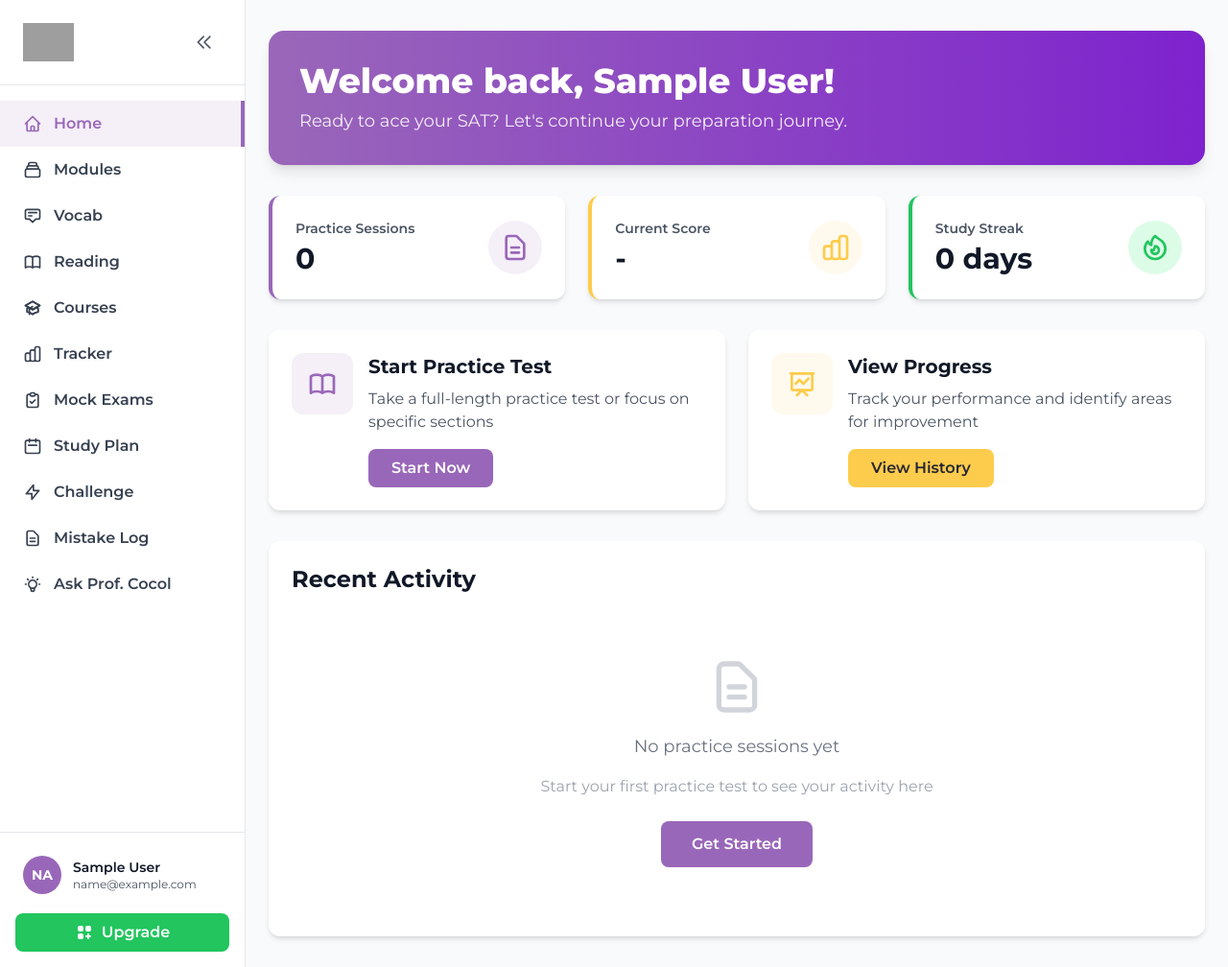
After one commit to DSAT-School/cute_prep, a Django app: page /dashboard/ in a window 1280 px wide. The commit adds this page. Shown: the whole page at 96% size. Run offline with Django 4.2, Linux system fonts and the light colour scheme; the visitor is signed in with stand-in values (Sample User, id 1); some libraries are stand-ins or nearby versions; grey boxes are pictures that could not be loaded.

Commit message:
feat: Refactor URL routing, update view redirects, and enhance dashboard layout with TailwindCSS

```diff
--- a/apps/core/urls.py
+++ b/apps/core/urls.py
@@ -1,8 +1,8 @@
-"""URL configuration for core application."""
+"""URL configuration for core application API endpoints."""
 from django.urls import include, path
 from rest_framework.routers import DefaultRouter
 
-from .views import UserViewSet, dashboard_view, health_check, set_timezone
+from .views import UserViewSet, health_check, set_timezone
 
 app_name = "core"
 
@@ -12,6 +12,5 @@ router.register(r"users", UserViewSet, basename="user")
 urlpatterns = [
     path("health/", health_check, name="health-check"),
     path("set-timezone/", set_timezone, name="set-timezone"),
-    path("dashboard/", dashboard_view, name="dashboard"),
     path("", include(router.urls)),
 ]
--- a/apps/core/views.py
+++ b/apps/core/views.py
@@ -241,7 +241,7 @@ class CustomLoginView(LoginView):
     redirect_authenticated_user = True
 
     def get_success_url(self):
-        return reverse_lazy("core:dashboard")
+        return reverse_lazy("dashboard")
 
 
 class CustomSignupView(CreateView):
@@ -250,7 +250,7 @@ class CustomSignupView(CreateView):
     """
     template_name = "auth/signup.html"
     form_class = CustomSignupForm
-    success_url = reverse_lazy("core:dashboard")
+    success_url = reverse_lazy("dashboard")
 
     def form_valid(self, form):
         response = super().form_valid(form)
@@ -260,7 +260,7 @@ class CustomSignupView(CreateView):
 
     def get(self, request, *args, **kwargs):
         if request.user.is_authenticated:
-            return redirect("core:dashboard")
+            return redirect("dashboard")
         return super().get(request, *args, **kwargs)
 
 
--- a/config/urls.py
+++ b/config/urls.py
@@ -9,9 +9,10 @@ from django.contrib import admin
 from django.urls import include, path
 from django.views.generic import TemplateView
 
-from apps.core.views import CustomLoginView, CustomLogoutView, CustomSignupView
+from apps.core.views import CustomLoginView, CustomLogoutView, CustomSignupView, dashboard_view
 
 urlpatterns = [
+    # Landing and Home Pages
     path("", TemplateView.as_view(template_name="landing.html"), name="landing"),
     path("home/", TemplateView.as_view(template_name="home.html"), name="home"),
 
@@ -21,7 +22,13 @@ urlpatterns = [
     path("logout/", CustomLogoutView.as_view(), name="logout"),
     path("accounts/", include("allauth.urls")),
 
+    # SSR Pages (Server-Side Rendered)
+    path("dashboard/", dashboard_view, name="dashboard"),
+
+    # Admin
     path("admin/", admin.site.urls),
+
+    # API Endpoints
     path("api/", include("apps.core.urls")),
 ]
 
--- /dev/null
+++ b/templates/base_dashboard.html
@@ -0,0 +1,202 @@
+{% load static %}
+<!DOCTYPE html>
+<html lang="en" class="scroll-smooth">
+<head>
+    <meta charset="UTF-8">
+    <meta name="viewport" content="width=device-width, initial-scale=1.0">
+    <meta http-equiv="X-UA-Compatible" content="ie=edge">
+    <title>{% block title %}Dashboard - DSAT SCHOOL{% endblock %}</title>
+
+    <!-- TailwindCSS CDN -->
+    <script src="https://cdn.tailwindcss.com"></script>
+    <link href="https://fonts.googleapis.com/css2?family=Montserrat:wght@400;600;700;800&display=swap" rel="stylesheet">
+
+    <!-- Alpine.js for interactive components -->
+    <script defer src="https://cdn.jsdelivr.net/npm/alpinejs@3.x.x/dist/cdn.min.js"></script>
+
+    <script>
+        tailwind.config = {
+            theme: {
+                extend: {
+                    colors: {
+                        'primary': '#9967b9',
+                        'secondary': '#fdcc4c',
+                        'dark': '#262632'
+                    },
+                    fontFamily: {
+                        'sans': ['Montserrat', 'sans-serif']
+                    }
+                }
+            }
+        }
+    </script>
+
+    <style>
+        body { font-family: 'Montserrat', sans-serif; }
+    </style>
+
+    <!-- Additional CSS -->
+    {% block extra_css %}{% endblock %}
+</head>
+<body class="bg-gray-50">
+    <div class="flex h-screen overflow-hidden" x-data="{ sidebarOpen: true }">
+        <!-- Sidebar -->
+        <aside :class="sidebarOpen ? 'w-64' : 'w-20'" class="bg-white border-r border-gray-200 flex flex-col transition-all duration-300">
+            <!-- Logo and Collapse Button -->
+            <div class="p-6 border-b border-gray-200 flex items-center justify-between">
+                <a href="/" class="flex items-center justify-center" x-show="sidebarOpen">
+                    <img src="https://static.dsatschool.com/practice-site/logo%20main%20w%20text.png" alt="DSAT SCHOOL" class="h-10">
+                </a>
+                <button @click="sidebarOpen = !sidebarOpen" class="p-2 rounded-lg hover:bg-gray-100 transition-colors" :class="!sidebarOpen && 'mx-auto'">
+                    <svg class="w-5 h-5 text-gray-600" fill="none" stroke="currentColor" viewBox="0 0 24 24">
+                        <path stroke-linecap="round" stroke-linejoin="round" stroke-width="2" :d="sidebarOpen ? 'M11 19l-7-7 7-7m8 14l-7-7 7-7' : 'M13 5l7 7-7 7M5 5l7 7-7 7'"/>
+                    </svg>
+                </button>
+            </div>
+
+            <!-- Navigation -->
+            <nav class="flex-1 overflow-y-auto py-4">
+                <a href="/dashboard/" class="flex items-center space-x-3 px-6 py-3 text-gray-700 hover:bg-gray-50 hover:text-primary transition-colors {% if request.path == '/dashboard/' %}bg-primary bg-opacity-10 text-primary border-r-4 border-primary{% endif %}" :class="!sidebarOpen && 'justify-center px-0'">
+                    <svg class="w-5 h-5 flex-shrink-0" fill="none" stroke="currentColor" viewBox="0 0 24 24">
+                        <path stroke-linecap="round" stroke-linejoin="round" stroke-width="2" d="M3 12l2-2m0 0l7-7 7 7M5 10v10a1 1 0 001 1h3m10-11l2 2m-2-2v10a1 1 0 01-1 1h-3m-6 0a1 1 0 001-1v-4a1 1 0 011-1h2a1 1 0 011 1v4a1 1 0 001 1m-6 0h6"/>
+                    </svg>
+                    <span class="font-semibold whitespace-nowrap" x-show="sidebarOpen">Home</span>
+                </a>
+
+                <a href="/practice/modules/" class="flex items-center space-x-3 px-6 py-3 text-gray-700 hover:bg-gray-50 hover:text-primary transition-colors" :class="!sidebarOpen && 'justify-center px-0'">
+                    <svg class="w-5 h-5 flex-shrink-0" fill="none" stroke="currentColor" viewBox="0 0 24 24">
+                        <path stroke-linecap="round" stroke-linejoin="round" stroke-width="2" d="M19 11H5m14 0a2 2 0 012 2v6a2 2 0 01-2 2H5a2 2 0 01-2-2v-6a2 2 0 012-2m14 0V9a2 2 0 00-2-2M5 11V9a2 2 0 012-2m0 0V5a2 2 0 012-2h6a2 2 0 012 2v2M7 7h10"/>
+                    </svg>
+                    <span class="font-semibold whitespace-nowrap" x-show="sidebarOpen">Modules</span>
+                </a>
+
+                <a href="/practice/vocab/" class="flex items-center space-x-3 px-6 py-3 text-gray-700 hover:bg-gray-50 hover:text-primary transition-colors" :class="!sidebarOpen && 'justify-center px-0'">
+                    <svg class="w-5 h-5 flex-shrink-0" fill="none" stroke="currentColor" viewBox="0 0 24 24">
+                        <path stroke-linecap="round" stroke-linejoin="round" stroke-width="2" d="M7 8h10M7 12h4m1 8l-4-4H5a2 2 0 01-2-2V6a2 2 0 012-2h14a2 2 0 012 2v8a2 2 0 01-2 2h-3l-4 4z"/>
+                    </svg>
+                    <span class="font-semibold whitespace-nowrap" x-show="sidebarOpen">Vocab</span>
+                </a>
+
+                <a href="/practice/reading/" class="flex items-center space-x-3 px-6 py-3 text-gray-700 hover:bg-gray-50 hover:text-primary transition-colors" :class="!sidebarOpen && 'justify-center px-0'">
+                    <svg class="w-5 h-5 flex-shrink-0" fill="none" stroke="currentColor" viewBox="0 0 24 24">
+                        <path stroke-linecap="round" stroke-linejoin="round" stroke-width="2" d="M12 6.253v13m0-13C10.832 5.477 9.246 5 7.5 5S4.168 5.477 3 6.253v13C4.168 18.477 5.754 18 7.5 18s3.332.477 4.5 1.253m0-13C13.168 5.477 14.754 5 16.5 5c1.747 0 3.332.477 4.5 1.253v13C19.832 18.477 18.247 18 16.5 18c-1.746 0-3.332.477-4.5 1.253"/>
+                    </svg>
+                    <span class="font-semibold whitespace-nowrap" x-show="sidebarOpen">Reading</span>
+                </a>
+
+                <a href="/practice/courses/" class="flex items-center space-x-3 px-6 py-3 text-gray-700 hover:bg-gray-50 hover:text-primary transition-colors" :class="!sidebarOpen && 'justify-center px-0'">
+                    <svg class="w-5 h-5 flex-shrink-0" fill="none" stroke="currentColor" viewBox="0 0 24 24">
+                        <path stroke-linecap="round" stroke-linejoin="round" stroke-width="2" d="M12 14l9-5-9-5-9 5 9 5z"/>
+                        <path stroke-linecap="round" stroke-linejoin="round" stroke-width="2" d="M12 14l6.16-3.422a12.083 12.083 0 01.665 6.479A11.952 11.952 0 0012 20.055a11.952 11.952 0 00-6.824-2.998 12.078 12.078 0 01.665-6.479L12 14z"/>
+                        <path stroke-linecap="round" stroke-linejoin="round" stroke-width="2" d="M12 14l9-5-9-5-9 5 9 5zm0 0l6.16-3.422a12.083 12.083 0 01.665 6.479A11.952 11.952 0 0012 20.055a11.952 11.952 0 00-6.824-2.998 12.078 12.078 0 01.665-6.479L12 14zm-4 6v-7.5l4-2.222"/>
+                    </svg>
+                    <span class="font-semibold whitespace-nowrap" x-show="sidebarOpen">Courses</span>
+                </a>
+
+                <a href="/practice/tracker/" class="flex items-center space-x-3 px-6 py-3 text-gray-700 hover:bg-gray-50 hover:text-primary transition-colors" :class="!sidebarOpen && 'justify-center px-0'">
+                    <svg class="w-5 h-5 flex-shrink-0" fill="none" stroke="currentColor" viewBox="0 0 24 24">
+                        <path stroke-linecap="round" stroke-linejoin="round" stroke-width="2" d="M9 19v-6a2 2 0 00-2-2H5a2 2 0 00-2 2v6a2 2 0 002 2h2a2 2 0 002-2zm0 0V9a2 2 0 012-2h2a2 2 0 012 2v10m-6 0a2 2 0 002 2h2a2 2 0 002-2m0 0V5a2 2 0 012-2h2a2 2 0 012 2v14a2 2 0 01-2 2h-2a2 2 0 01-2-2z"/>
+                    </svg>
+                    <span class="font-semibold whitespace-nowrap" x-show="sidebarOpen">Tracker</span>
+                </a>
+
+                <a href="/practice/mock-exams/" class="flex items-center space-x-3 px-6 py-3 text-gray-700 hover:bg-gray-50 hover:text-primary transition-colors" :class="!sidebarOpen && 'justify-center px-0'">
+                    <svg class="w-5 h-5 flex-shrink-0" fill="none" stroke="currentColor" viewBox="0 0 24 24">
+                        <path stroke-linecap="round" stroke-linejoin="round" stroke-width="2" d="M9 5H7a2 2 0 00-2 2v12a2 2 0 002 2h10a2 2 0 002-2V7a2 2 0 00-2-2h-2M9 5a2 2 0 002 2h2a2 2 0 002-2M9 5a2 2 0 012-2h2a2 2 0 012 2m-6 9l2 2 4-4"/>
+                    </svg>
+                    <span class="font-semibold whitespace-nowrap" x-show="sidebarOpen">Mock Exams</span>
+                </a>
+
+                <a href="/practice/study-plan/" class="flex items-center space-x-3 px-6 py-3 text-gray-700 hover:bg-gray-50 hover:text-primary transition-colors" :class="!sidebarOpen && 'justify-center px-0'">
+                    <svg class="w-5 h-5 flex-shrink-0" fill="none" stroke="currentColor" viewBox="0 0 24 24">
+                        <path stroke-linecap="round" stroke-linejoin="round" stroke-width="2" d="M8 7V3m8 4V3m-9 8h10M5 21h14a2 2 0 002-2V7a2 2 0 00-2-2H5a2 2 0 00-2 2v12a2 2 0 002 2z"/>
+                    </svg>
+                    <span class="font-semibold whitespace-nowrap" x-show="sidebarOpen">Study Plan</span>
+                </a>
+
+                <a href="/practice/challenge/" class="flex items-center space-x-3 px-6 py-3 text-gray-700 hover:bg-gray-50 hover:text-primary transition-colors" :class="!sidebarOpen && 'justify-center px-0'">
+                    <svg class="w-5 h-5 flex-shrink-0" fill="none" stroke="currentColor" viewBox="0 0 24 24">
+                        <path stroke-linecap="round" stroke-linejoin="round" stroke-width="2" d="M13 10V3L4 14h7v7l9-11h-7z"/>
+                    </svg>
+                    <span class="font-semibold whitespace-nowrap" x-show="sidebarOpen">Challenge</span>
+                </a>
+
+                <a href="/practice/mistakes/" class="flex items-center space-x-3 px-6 py-3 text-gray-700 hover:bg-gray-50 hover:text-primary transition-colors" :class="!sidebarOpen && 'justify-center px-0'">
+                    <svg class="w-5 h-5 flex-shrink-0" fill="none" stroke="currentColor" viewBox="0 0 24 24">
+                        <path stroke-linecap="round" stroke-linejoin="round" stroke-width="2" d="M9 12h6m-6 4h6m2 5H7a2 2 0 01-2-2V5a2 2 0 012-2h5.586a1 1 0 01.707.293l5.414 5.414a1 1 0 01.293.707V19a2 2 0 01-2 2z"/>
+                    </svg>
+                    <span class="font-semibold whitespace-nowrap" x-show="sidebarOpen">Mistake Log</span>
+                </a>
+
+                <a href="/ai-tutor/" class="flex items-center space-x-3 px-6 py-3 text-gray-700 hover:bg-gray-50 hover:text-primary transition-colors" :class="!sidebarOpen && 'justify-center px-0'">
+                    <svg class="w-5 h-5 flex-shrink-0" fill="none" stroke="currentColor" viewBox="0 0 24 24">
+                        <path stroke-linecap="round" stroke-linejoin="round" stroke-width="2" d="M9.663 17h4.673M12 3v1m6.364 1.636l-.707.707M21 12h-1M4 12H3m3.343-5.657l-.707-.707m2.828 9.9a5 5 0 117.072 0l-.548.547A3.374 3.374 0 0014 18.469V19a2 2 0 11-4 0v-.531c0-.895-.356-1.754-.988-2.386l-.548-.547z"/>
+                    </svg>
+                    <span class="font-semibold whitespace-nowrap" x-show="sidebarOpen">Ask Prof. Cocol</span>
+                </a>
+            </nav>
+
+            <!-- User Profile Section -->
+            <div class="border-t border-gray-200 p-4">
+                <div x-data="{ open: false }" class="relative">
+                    <button @click="open = !open" class="flex items-center space-x-3 w-full px-2 py-2 rounded-lg hover:bg-gray-50 transition-colors" :class="!sidebarOpen && 'justify-center px-0'">
+                        <div class="w-10 h-10 rounded-full bg-primary text-white flex items-center justify-center font-bold text-sm flex-shrink-0">
+                            {{ user.email.0|upper }}{{ user.email.1|upper }}
+                        </div>
+                        <div class="flex-1 text-left overflow-hidden" x-show="sidebarOpen">
+                            <p class="text-sm font-semibold text-gray-900 truncate">{{ user.get_full_name|default:user.username }}</p>
+                            <p class="text-xs text-gray-600 truncate">{{ user.email }}</p>
+                        </div>
+                    </button>
+
+                    <!-- Dropdown Menu -->
+                    <div x-show="open" @click.away="open = false" x-transition class="absolute bottom-full left-0 right-0 mb-2 bg-white rounded-lg shadow-xl border border-gray-200 py-2" :class="!sidebarOpen && 'left-auto right-0 w-48'">
+                        <a href="/profile/" class="block px-4 py-2 text-sm text-gray-700 hover:bg-gray-50">
+                            Profile Settings
+                        </a>
+                        <div class="border-t border-gray-200 my-1"></div>
+                        <a href="/logout/" class="block px-4 py-2 text-sm text-red-600 hover:bg-red-50">
+                            Sign Out
+                        </a>
+                    </div>
+                </div>
+
+                <!-- Upgrade Button -->
+                <button class="mt-3 w-full bg-green-500 text-white px-4 py-2 rounded-lg font-semibold hover:bg-green-600 transition-colors flex items-center justify-center space-x-2" x-show="sidebarOpen">
+                    <svg class="w-5 h-5" fill="currentColor" viewBox="0 0 20 20">
+                        <path d="M5 3a2 2 0 00-2 2v2a2 2 0 002 2h2a2 2 0 002-2V5a2 2 0 00-2-2H5zM5 11a2 2 0 00-2 2v2a2 2 0 002 2h2a2 2 0 002-2v-2a2 2 0 00-2-2H5zM11 5a2 2 0 012-2h2a2 2 0 012 2v2a2 2 0 01-2 2h-2a2 2 0 01-2-2V5zM14 11a1 1 0 011 1v1h1a1 1 0 110 2h-1v1a1 1 0 11-2 0v-1h-1a1 1 0 110-2h1v-1a1 1 0 011-1z"/>
+                    </svg>
+                    <span>Upgrade</span>
+                </button>
+
+                <!-- Upgrade Icon Only (when collapsed) -->
+                <button class="mt-3 w-full bg-green-500 text-white p-3 rounded-lg font-semibold hover:bg-green-600 transition-colors flex items-center justify-center" x-show="!sidebarOpen">
+                    <svg class="w-5 h-5" fill="currentColor" viewBox="0 0 20 20">
+                        <path d="M5 3a2 2 0 00-2 2v2a2 2 0 002 2h2a2 2 0 002-2V5a2 2 0 00-2-2H5zM5 11a2 2 0 00-2 2v2a2 2 0 002 2h2a2 2 0 002-2v-2a2 2 0 00-2-2H5zM11 5a2 2 0 012-2h2a2 2 0 012 2v2a2 2 0 01-2 2h-2a2 2 0 01-2-2V5zM14 11a1 1 0 011 1v1h1a1 1 0 110 2h-1v1a1 1 0 11-2 0v-1h-1a1 1 0 110-2h1v-1a1 1 0 011-1z"/>
+                    </svg>
+                </button>
+            </div>
+        </aside>
+
+        <!-- Main Content -->
+        <main class="flex-1 overflow-y-auto">
+            <!-- Messages -->
+            {% if messages %}
+                <div class="bg-white border-b border-gray-200 px-6 py-4">
+                    {% for message in messages %}
+                        <div class="p-4 rounded-lg mb-4 {% if message.tags == 'error' %}bg-red-100 text-red-800{% elif message.tags == 'success' %}bg-green-100 text-green-800{% elif message.tags == 'warning' %}bg-yellow-100 text-yellow-800{% else %}bg-blue-100 text-blue-800{% endif %}">
+                            {{ message }}
+                        </div>
+                    {% endfor %}
+                </div>
+            {% endif %}
+
+            <!-- Page Content -->
+            {% block content %}{% endblock %}
+        </main>
+    </div>
+
+    <!-- Additional JS -->
+    {% block extra_js %}{% endblock %}
+</body>
+</html>
--- a/templates/dashboard.html
+++ b/templates/dashboard.html
@@ -1,10 +1,10 @@
-{% extends "base.html" %}
+{% extends "base_dashboard.html" %}
 
 {% block title %}Dashboard - DSAT SCHOOL{% endblock %}
 
 {% block content %}
-<div class="min-h-screen bg-gray-50 py-8">
-    <div class="container mx-auto px-4 md:px-6">
+<div class="py-8">
+    <div class="container mx-auto px-6">
         <!-- Welcome Section -->
         <div class="bg-gradient-to-r from-primary to-purple-700 rounded-2xl shadow-lg p-8 mb-8 text-white">
             <h1 class="text-4xl font-extrabold mb-2">Welcome back, {{ user.get_full_name|default:user.username }}!</h1>
@@ -114,5 +114,4 @@
             </div>
         </div>
     </div>
-</div>
 {% endblock %}
```
Also changed, not shown: config/settings/base.py (+9 -2 lines), ecosystem.config.js (added, +19 -0 lines), templates/base.html (+26 -3 lines), templates/components/navbar.html (+2 -6 lines), 1 other file.
